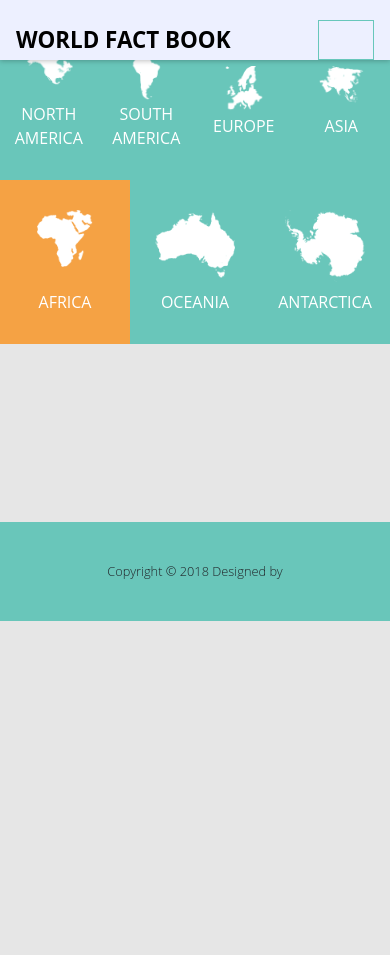
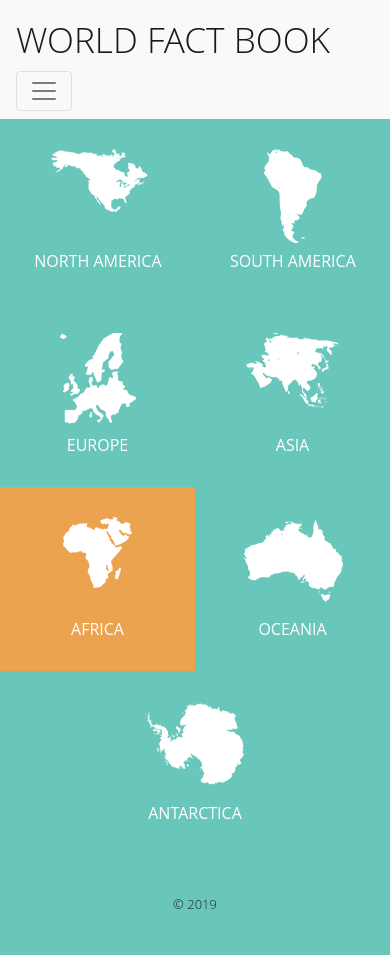
Before and after one commit to AliKheirAbdi/global-fact-book, a Flask app: page / in a window 390 px wide. Before the commit the page ends 621 px from the top, so only its background shows below. Run offline with Flask 2, Linux system fonts and the light colour scheme; some libraries are stand-ins or nearby versions.

Commit message:
makes the home page responsive

```diff
--- a/app/static/main.css
+++ b/app/static/main.css
@@ -5,88 +5,42 @@ body {
     background: #e6e6e6;
 }
 
-
-.wf-container-outer {
-    max-width: 1400px;
-    margin: 0 auto;
-}
-
-.wf-top-bar {
-    position: fixed;
-    top: 0;
-    left: 0;
-    width: 100%;
-    padding: 0;
-    z-index: 10000;
-    transition: all 0.2s ease-in-out;
-    height: 119px;
+/* <-----Navbar ---> */
+header{
     background: rgb(237, 240, 255);
 }
+nav{
+    min-height: 100px;
 
-
-.wf-top-bar.active .navbar-brand img { width: 40px; }
-.wf-top-bar-bg { height: 150px; }
-.wf-top-bar a { color: black; }
-
+}
 .navbar-brand {
 	font-size: 2.2rem;
     text-transform: uppercase;
 }
+ul li.nav-item:hover a.nav-link, li.nav-item.active a{
+    color: #f5a244 !important;
 
-.navbar {
-    font-weight: 700;
-    width: 100%;
-    padding-top: 20px;
-    padding-bottom: 0;
 }
 
-.nav-link.active, .nav-link:hover {	color: #f5a244;	}
-
-
-
-.navbar-toggler {
-    border-color: rgb(104, 199, 187);
-    border-radius: 0;
-    cursor: pointer;
+.wf-container-outer {
+    max-width: 1200px;
+    margin: 0 auto;
 }
-
 
 /* Continent Tabs */
 .wf-tabs-links {
-    display: -webkit-box;
-    display: -webkit-flex;
-    display: -ms-flexbox;
     display: flex;
-    -webkit-box-align: stretch;
-    -webkit-align-items: stretch;
-    -ms-flex-align: stretch;
-    align-items: stretch;
-    -webkit-box-pack: space-evenly;
-    -webkit-justify-content: space-evenly;
-    -ms-flex-pack: space-evenly;
-    justify-content: space-evenly;
+    flex-direction: row;
+    flex-wrap: wrap;
     background: #69c6ba;
 }
 
 .wf-tab-link {
     padding: 30px 25px;
     text-align: center;
-    display: -webkit-box;
-    display: -webkit-flex;
-    display: -ms-flexbox;
     display: flex;
-    -webkit-box-orient: vertical;
-    -webkit-box-direction: normal;
-    -webkit-flex-direction: column;
-    -ms-flex-direction: column;
     flex-direction: column;
-    -webkit-box-align: center;
-    -webkit-align-items: center;
-    -ms-flex-align: center;
     align-items: center;
-    -webkit-box-pack: center;
-    -webkit-justify-content: center;
-    -ms-flex-pack: center;
     justify-content: center;
     text-transform: uppercase;
     color: white;
@@ -99,95 +53,36 @@ body {
 
 .wf-tab-link-li {
     background: transparent;
-    -webkit-box-flex: 1;
-    -webkit-flex: 1 1 auto;
-    -ms-flex: 1 1 auto;
     flex: 1 1 auto;
     transition: all 0.3s ease;
 }
 
-.wf-tab-link:hover,
+.wf-tab-link:hover{
+    background-color:#f5a244;
+}
+.wf-tab-link.active:hover{
+    background-color:#f5a244;
+}
 .wf-tab-link.active {
-    background: #f5a244;
+    background: #eca34f;
 }
 
-.tab-pane {
-    max-width: 970px;
-    margin: 60px auto;
+#main-content{
+    min-height: 600px;
+    /* min-height: 80vh; */
+    /* border: 1px solid salmon;  */
+    display: flex;
+    flex-direction: column;
+    justify-content: space-between;
+    align-items: center;
 }
 
-.wf-recommended-place {
-    box-shadow: 0 0 3px rgba(0, 0, 0, 0.15);
-    display: -webkit-box;
-    display: -webkit-flex;
-    display: -ms-flexbox;
-    display: flex;
-    align-items: stretch;
-    justify-content: space-around;
-    margin-bottom: 25px;
+.footer{
+    max-height: 200px;
+    min-height: 100px;
+    display:flex;
+    justify-content: center;
+    align-items: center;
+    background: #69c6ba;
+    width:100%;
 }
-
-
-footer {
-    background: #69c6ba;
-    padding-top: 40px;
-    padding-bottom: 40px;
-    text-align: center;
-    font-size: 0.8rem;
-}
-
-footer a { color: rgb(21, 105, 231); }
-
-
-
-
-@media screen and (max-width: 1080px) {
-    .wf-tab-link-li { width: 25%; }
-}
-
-@media screen and (max-width: 1033px) {
-    .wf-slideshow-description { width: 55%; }
-}
-
-@media screen and (max-width: 991px) {
-    .wf-top-bar .navbar-expand-lg .navbar-nav .nav-link {
-        padding: 15px 20px;
-        background: white;
-    }
-
-    .wf-top-bar, .wf-top-bar-bg { height: auto; }
-
-    #mainNav {
-        width: 200px;
-        position: absolute;
-        top: 53px;
-        right: 15px;
-        -webkit-box-shadow: 0px 0px 7px 0px rgba(214,214,214,1);
-        -moz-box-shadow: 0px 0px 7px 0px rgba(214,214,214,1);
-        box-shadow: 0px 0px 7px 0px rgba(214,214,214,1);
-    }
-
-    .wf-top-bar {
-        height: 60px;
-        box-shadow: 0 1px 5px rgba(0, 0, 0, 0.25);
-        display: flex;
-        align-items: center;
-    }
-
-    .wf-top-bar.active .navbar-expand-lg .navbar-nav .nav-link,
-    .wf-top-bar .navbar-expand-lg .navbar-nav .nav-link { padding: 15px; }
-
-    .wf-top-bar .navbar-brand { font-size: 1.4rem; }
-
-    .wf-top-bar .navbar-brand img {
-        width: 60px;
-        height: auto;
-    }
-
-    .wf-top-bar .navbar-brand img { width: 40px; }
-
-    .tab-pane {
-        margin-left: 20px;
-        margin-right: 20px;
-    }
-}
--- a/app/templates/home.html
+++ b/app/templates/home.html
@@ -1,95 +1,80 @@
 {% extends 'layout.html'%}
 {% block content %}
-    <div class="wf-main-content" id="top">
-        <div class="wf-top-bar-bg"></div>
-        <div class="wf-top-bar" id="wf-top-bar">
+    <header>
+        <nav class="navbar navbar-expand-lg navbar-light bg-light">
             <div class="container">
-                <div class="row">
-                    <nav class="navbar navbar-expand-lg narbar-light">
-                        <a class="navbar-brand mr-auto" href="#">World Fact Book</a>
-                        <button type="button" id="nav-toggle" class="navbar-toggler collapsed" data-toggle="collapse"
-                            data-target="#mainNav" aria-expanded="false" aria-label="Toggle navigation">
+                <a class="navbar-brand" href="#">WORLD FACT BOOK</a>
+                <button class="navbar-toggler" type="button" data-toggle="collapse" data-target="#navbarText"
+                    aria-controls="navbarText" aria-expanded="false" aria-label="Toggle navigation">
                     <span class="navbar-toggler-icon"></span>
                 </button>
-                        <div id="mainNav" class="collapse navbar-collapse wf-bg-white">
+                <div class="collapse navbar-collapse" id="navbarText">
                     <ul class="navbar-nav ml-auto">
-                                <li class="nav-item">
-                                    <a class="nav-link active" href="#top">Home <span
-                                            class="sr-only">(current)</span></a>
+                        <li class="nav-item active">
+                            <a class="nav-link" href="#">Home <span class="sr-only">(current)</span></a>
                         </li>
                         <li class="nav-item">
-                                    <a class="nav-link" href="#wf-section-2">Did you Know?</a>
+                            <a class="nav-link" href="#">Did you know</a>
                         </li>
                         <li class="nav-item">
-                                    <a class="nav-link" href="#wf-section-3">Top 10 Lists</a>
-                                </li>
-                                <li class="nav-item">
-                                    <a class="nav-link" href="#wf-section-4">Contact Us</a>
+                            <a class="nav-link" href="#">Top 10 Lists</a>
                         </li>
                     </ul>
                 </div>
+            </div>
+
         </nav>
-                </div> <!-- row -->
-            </div> <!-- container -->
-        </div> <!-- .wf-top-bar -->
-        <div class="wf-container-outer mt-4" id="wf-section-3">
+    </header>
+    <div id='main-content'>
+        <div class="controller"></div>
+        <div class="wf-container-outer">
             <ul class="nav nav-pills wf-tabs-links">
                 <li class="wf-tab-link-li">
                     <a href="#1a" data-toggle="tab" class="wf-tab-link">
-                        <img src="{{url_for('static', filename='img/north-america.png')}}" alt="North-America's Map" class="img-fluid">
+                        <img src="{{url_for('static', filename='img/north-america.png')}}" alt="North America" class="img-fluid">
                         North America
                     </a>
                 </li>
                 <li class="wf-tab-link-li">
                     <a href="#2a" data-toggle="tab" class="wf-tab-link">
-                        <img src="{{url_for('static', filename='img/south-america.png')}}" alt="South-America's Map" class="img-fluid">
+                        <img src="{{url_for('static', filename='img/south-america.png')}}" alt="South America" class="img-fluid">
                         South America
                     </a>
                 </li>
                 <li class="wf-tab-link-li">
                     <a href="#3a" data-toggle="tab" class="wf-tab-link">
-                        <img src="{{url_for('static', filename='img/europe.png')}}" alt="Europe's Map" class="img-fluid">
+                        <img src="{{url_for('static', filename='img/europe.png')}}" alt="Europe" class="img-fluid">
                         Europe
                     </a>
                 </li>
                 <li class="wf-tab-link-li">
                     <a href="#4a" data-toggle="tab" class="wf-tab-link">
-                        <img src="{{url_for('static', filename='img/asia.png')}}" alt="Asia's Map" class="img-fluid">
+                        <img src="{{url_for('static', filename='img/asia.png')}}" alt="Asia" class="img-fluid">
                         Asia
                     </a>
                 </li>
                 <li class="wf-tab-link-li">
                     <a href="#5a" data-toggle="tab" class="wf-tab-link active">
-                        <img src="{{url_for('static', filename='img/africa.png')}}" alt="Africa's Map" class="img-fluid">
+                        <img src="{{url_for('static', filename='img/africa.png')}}" alt="Africa" class="img-fluid">
                         Africa
                     </a>
                 </li>
                 <li class="wf-tab-link-li">
                     <a href="#6a" data-toggle="tab" class="wf-tab-link">
-                        <img src="{{url_for('static', filename='img/australia.png')}}" alt="Ocenia's map" class="img-fluid">
+                        <img src="{{url_for('static', filename='img/australia.png')}}" alt="Australia" class="img-fluid">
                         Oceania
                     </a>
                 </li>
                 <li class="wf-tab-link-li">
                     <a href="#7a" data-toggle="tab" class="wf-tab-link">
-                        <img src="{{url_for('static', filename='img/antartica.png')}}" alt="Antartica's Map" class="img-fluid">
+                        <img src="{{url_for('static', filename='img/antartica.png')}}" alt="Antartica" class="img-fluid">
                         Antarctica
                     </a>
                 </li>
             </ul>
-            <div class="tab-content clearfix">
-                <!-- Tab 4 -->
-                <div class="tab-pane fade show active" id="4a">
-                    <!-- Current Active Tab WITH "show active" classes in DIV tag -->
-                    <br>
         </div>
-            </div>
-            <br style="line-height:200px;"><br>
-
-            <footer class="wf-container-outer">
-                <p class="mb-0">Copyright © <span class="wf-current-year">2018</span>
-                    Designed by <a></a></p>
-            </footer>
+        <div class="footer">
+            &copy; 2019
         </div>
     </div> <!-- .main-content -->
 {% endblock content%}
```
Lines whose indentation alone changed are shown as unchanged.
